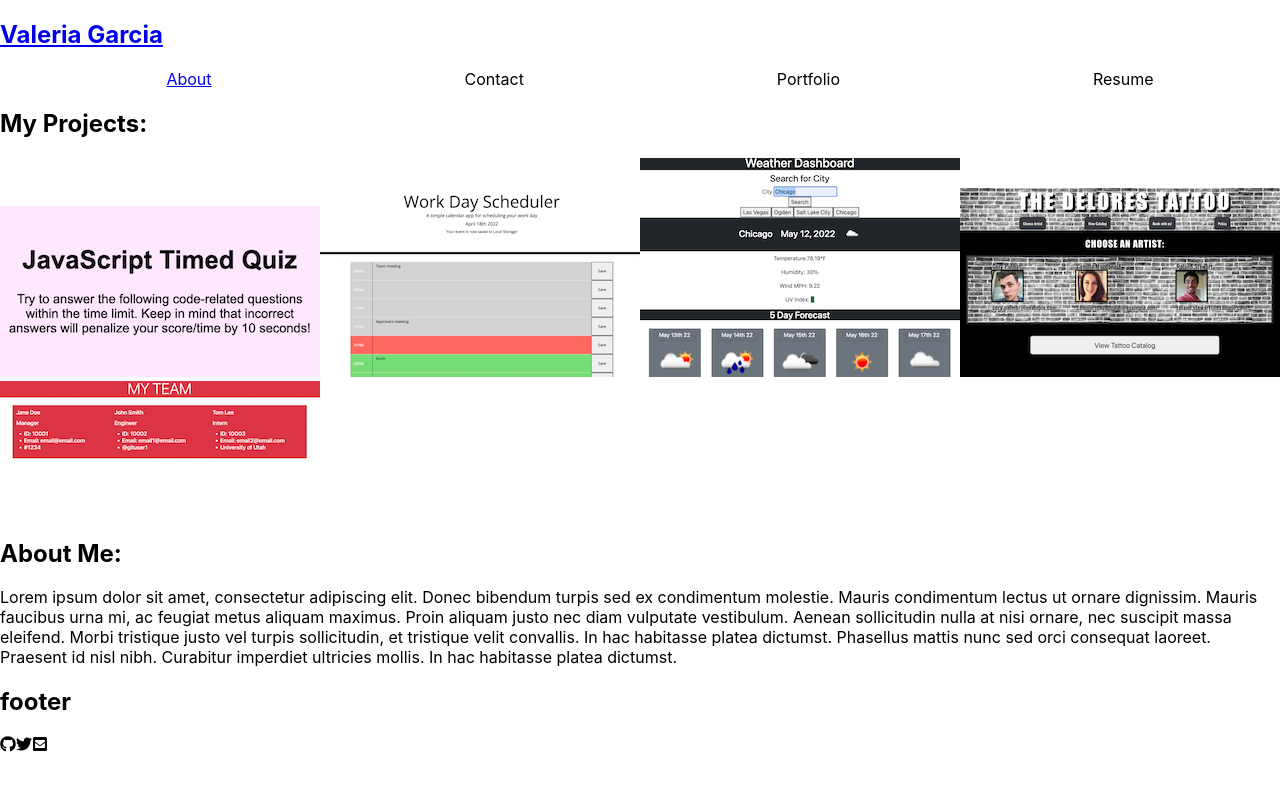
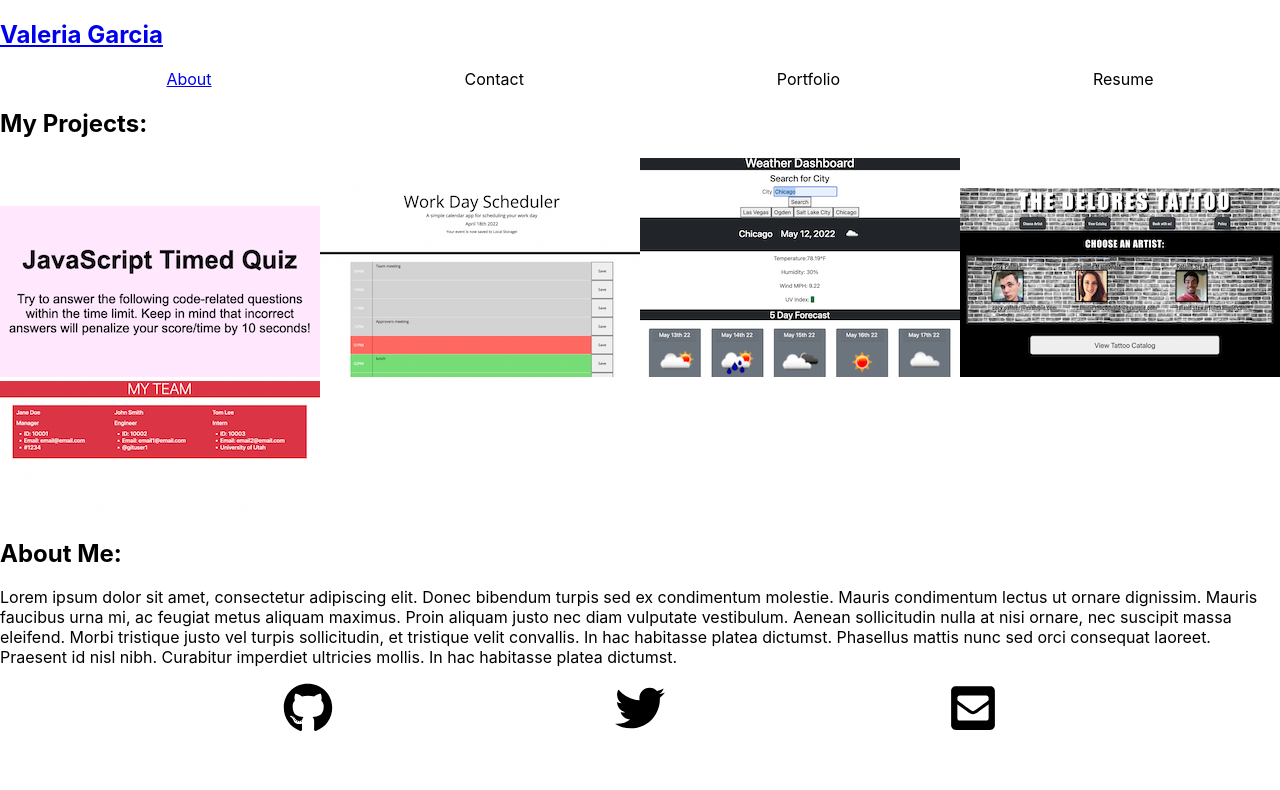
Before and after one commit to vhivestate/react-portfolio-2.0, a React (Create React App) app: page / in a window 1280 px wide. Shown: the top 790 px of the page. Built offline with nearby package versions, Linux system fonts and the light colour scheme.

Commit message:
styled icons

```diff
--- a/src/components/Footer/index.js
+++ b/src/components/Footer/index.js
@@ -1,17 +1,16 @@
 import React from 'react'
-import '../../App.css'
+import '../../index.css'
 import {FaGithub, FaTwitter, FaEnvelopeSquare } from 'react-icons/fa'
 
 function Footer() {
 
   return (
     <section>
-        <script src="https://kit.fontawesome.com/35b768dd6f.js" crossorigin="anonymous"></script>
-      <h1 id="Footer"> footer</h1>
+
       <div className='socialMediaIcons'>
-        <FaGithub/>
-        <FaTwitter/>
-        <FaEnvelopeSquare/>
+        <FaGithub className='socialMediaIcons'/>
+        <FaTwitter className='socialMediaIcons'/>
+        <FaEnvelopeSquare className='socialMediaIcons'/>
       </div>
     </section>
   )
--- a/src/index.css
+++ b/src/index.css
@@ -31,3 +31,10 @@ nav  li {
   justify-content: space-around;
 
 }
+
+.socialMediaIcons {
+  display: flex;
+  flex-wrap: wrap;
+  justify-content: space-evenly;
+  font-size: 50px;
+}
```
